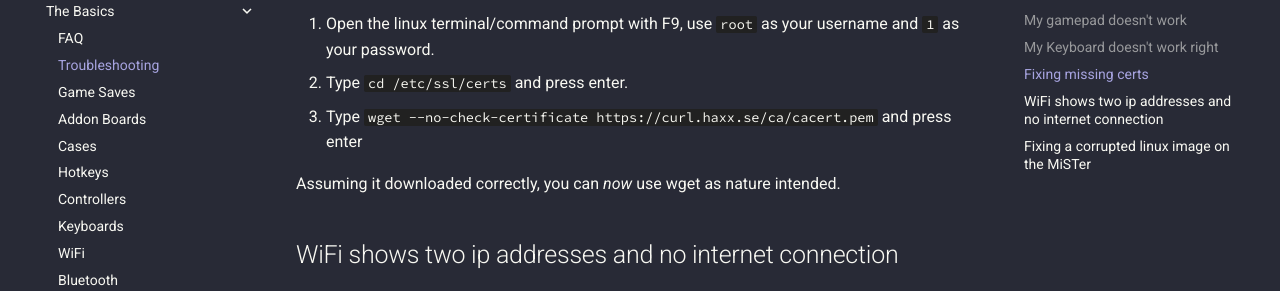
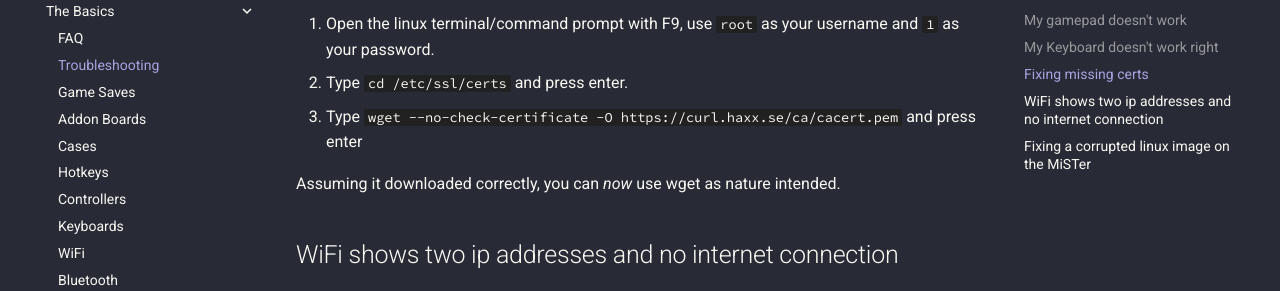
Before and after one commit to MiSTer-devel/MkDocs_MiSTer, an MkDocs documentation site: the page built from docs/basics/troubleshooting.md, in a window 1280 px wide and 900 px high, scrolled down 2350 px. Shown: the part 151-442 px from the top of the window. Built offline with MkDocs 1.6.1 and Material for MkDocs 9.7.7, drawn with Linux system fonts in a browser that asks for light colours; comment, search, counter and statistics services are not loaded.

```diff
--- a/docs/basics/troubleshooting.md
+++ b/docs/basics/troubleshooting.md
@@ -22,7 +22,7 @@ If you are unable to use wget, this might be because you are missing security ce
 
 1. Open the linux terminal/command prompt with F9, use `root` as your username and `1` as your password.
 2. Type `cd /etc/ssl/certs` and press enter.
-3. Type `wget --no-check-certificate https://curl.haxx.se/ca/cacert.pem` and press enter
+3. Type `wget --no-check-certificate -O https://curl.haxx.se/ca/cacert.pem` and press enter
 
 Assuming it downloaded correctly, you can _now_ use wget as nature intended.
 
```
